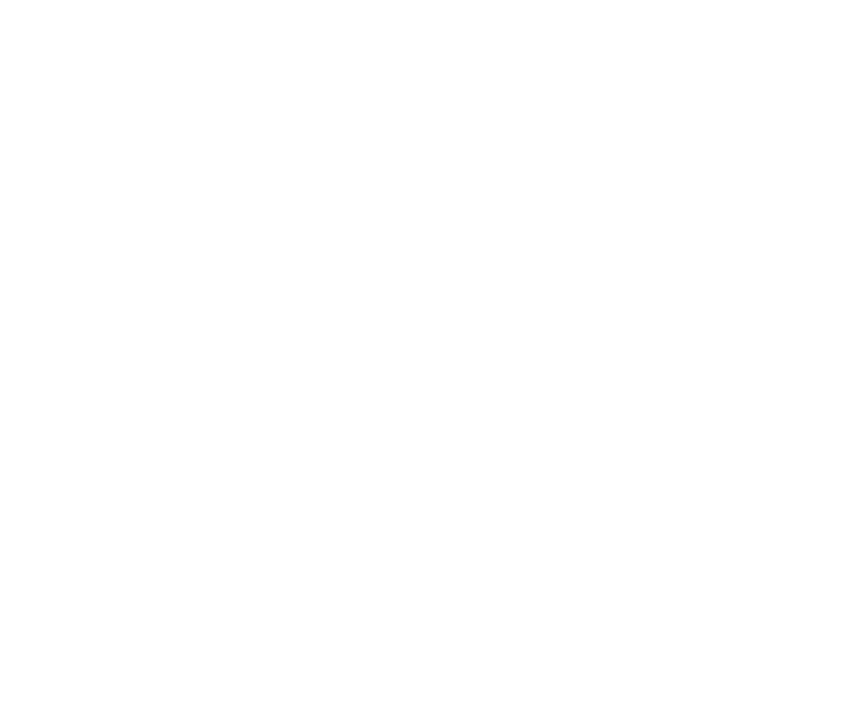
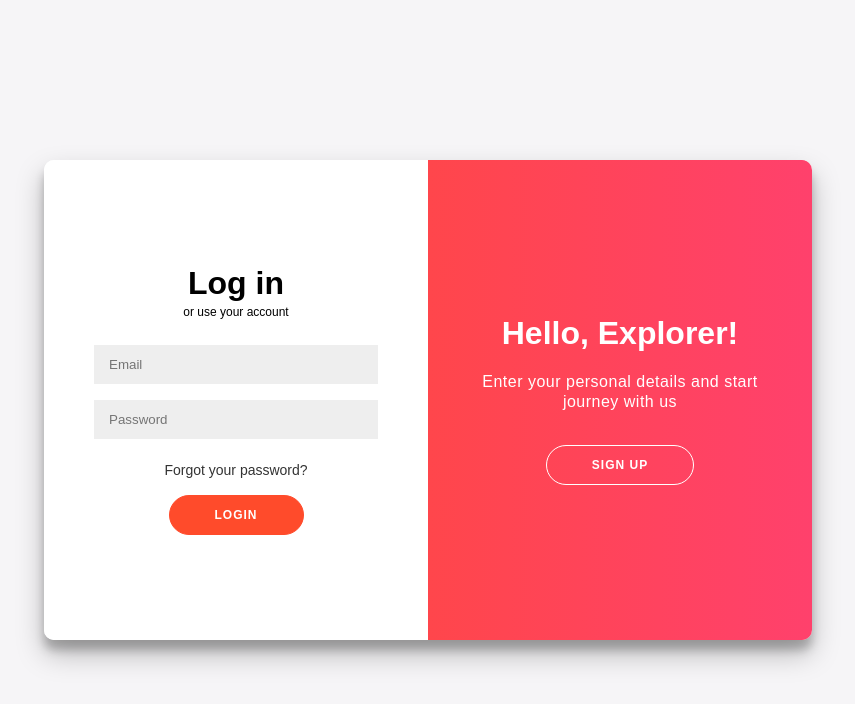
Before and after one commit to shubhamsonawane12/login_resgister_frontend, a React (Create React App) app: page / in a window 1280 px wide. Shown: the top 704 px of the page, without its empty margins (212-1067 px from the left). Built offline with nearby package versions, Linux system fonts and the light colour scheme; a web font is replaced by a local one.

Commit message:
Update Main.js

```diff
--- a/src/Main.js
+++ b/src/Main.js
@@ -53,12 +53,11 @@ function Main() {
     <div className='Main'>
       <Router>
         <Routes>
-            <Route path="/" component={() => <Signup/>} />
-          {/* <Route
-            path="/home"
+          <Route path="/" element={<Signup />} />
+          <Route
+            path="/Home"
             element={ userData ? <Home /> : <Navigate to="/" replace />}
-          /> */}
-           <Route path="/Home" component={() => <Home/>} />
+          />
 
         </Routes>
       </Router>
```
